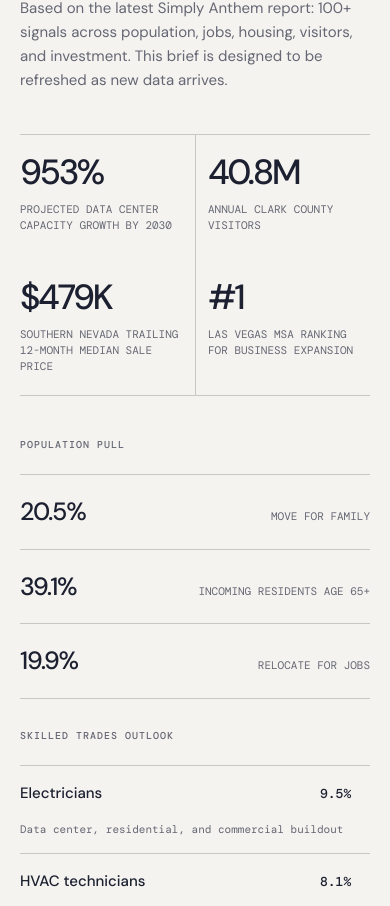
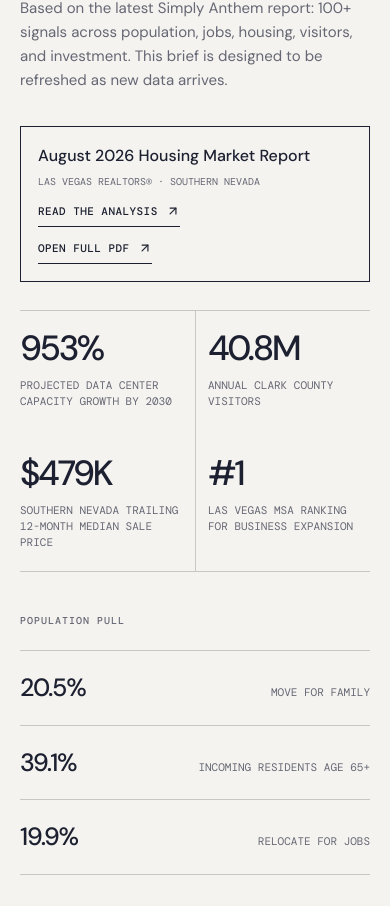
Before and after one commit to paulspaulding/simplyanthem, a Next.js app: page / in a window 390 px wide. Shown: the part 1274-2180 px from the top of the page. Built offline with nearby package versions, Linux system fonts and the light colour scheme; a web font is replaced by a local one.

Commit message:
Make housing report prominent on homepage

```diff
--- a/app/globals.css
+++ b/app/globals.css
@@ -65,7 +65,13 @@ em { font-family: 'Playfair Display', serif; font-weight: 500; }
 .report-heading { align-items: end; display: grid; gap: 50px; grid-template-columns: 1fr 1fr; }
 .report-heading h2 { font-size: clamp(42px, 5vw, 76px); font-weight: 500; letter-spacing: -.07em; line-height: .91; margin: 0; }
 .report-heading > p { color: var(--muted-foreground); font-size: 16px; line-height: 1.6; margin: 0; max-width: 450px; }
-.report-metrics { border-bottom: 1px solid var(--border); border-top: 1px solid var(--border); display: grid; grid-template-columns: repeat(4, 1fr); margin-top: 58px; }
+.report-actions { align-items: center; border: 1px solid var(--foreground); display: flex; justify-content: space-between; gap: 24px; margin-top: 42px; padding: 20px 22px; }
+.report-actions > div:first-child { display: flex; flex-direction: column; gap: 7px; }
+.report-actions strong { font-size: 16px; font-weight: 500; }
+.report-actions span { color: var(--muted-foreground); font: 10px 'DM Mono', monospace; text-transform: uppercase; }
+.report-action-links { display: flex; flex-wrap: wrap; gap: 22px; }
+.report-action-links .text-link { margin-top: 0; }
+.report-metrics { border-bottom: 1px solid var(--border); border-top: 1px solid var(--border); display: grid; grid-template-columns: repeat(4, 1fr); margin-top: 28px; }
 .report-metric { display: flex; flex-direction: column; gap: 12px; min-height: 150px; padding: 25px 20px 25px 0; }
 .report-metric + .report-metric { border-left: 1px solid var(--border); padding-left: 20px; }
 .report-metric strong, .housing-grid strong { font: 500 clamp(30px, 4vw, 53px)/1 'DM Sans', sans-serif; letter-spacing: -.07em; }
@@ -161,7 +167,9 @@ em { font-family: 'Playfair Display', serif; font-weight: 500; }
   .report-dashboard { padding: 48px 0 56px; }
   .report-heading, .report-columns, .report-housing { display: flex; flex-direction: column; gap: 30px; }
   .report-heading > p { font-size: 15px; }
-  .report-metrics { grid-template-columns: repeat(2, 1fr); margin-top: 42px; }
+  .report-actions { align-items: flex-start; flex-direction: column; gap: 16px; margin-top: 34px; padding: 17px; }
+  .report-action-links { flex-direction: column; gap: 14px; }
+  .report-metrics { grid-template-columns: repeat(2, 1fr); margin-top: 28px; }
   .report-metric { min-height: 125px; padding: 20px 12px 20px 0; }
   .report-metric + .report-metric { padding-left: 12px; }
   .report-metric:nth-child(3) { border-left: 0; padding-left: 0; }
--- a/app/page.tsx
+++ b/app/page.tsx
@@ -204,6 +204,7 @@ export default function Page() {
 
         <section className="report-dashboard" aria-labelledby="report-dashboard-title">
           <div className="report-heading"><div><p className="eyebrow">Nevada 2026 economic playbook</p><h2 id="report-dashboard-title">The numbers<br /><em>behind the noise.</em></h2></div><p>Based on the latest Simply Anthem report: 100+ signals across population, jobs, housing, visitors, and investment. This brief is designed to be refreshed as new data arrives.</p></div>
+          <div className="report-actions"><div><strong>August 2026 Housing Market Report</strong><span>Las Vegas REALTORS® · Southern Nevada</span></div><div className="report-action-links"><Link className="text-link" href="/stories/august-2026-housing-market-update">Read the analysis <ArrowUpRight aria-hidden="true" /></Link><a className="text-link" href="/august-2026-housing-market-update.pdf" target="_blank" rel="noreferrer">Open full PDF <ArrowUpRight aria-hidden="true" /></a></div></div>
           <div className="report-metrics">{reportData.metrics.map((metric) => <div className="report-metric" key={metric.label}><strong>{metric.value}</strong><span>{metric.label}</span></div>)}</div>
           <div className="report-columns">
             <div><p className="eyebrow">Population pull</p><div className="report-list">{reportData.population.map(([value, label]) => <div key={label}><strong>{value}</strong><span>{label}</span></div>)}</div></div>
```
